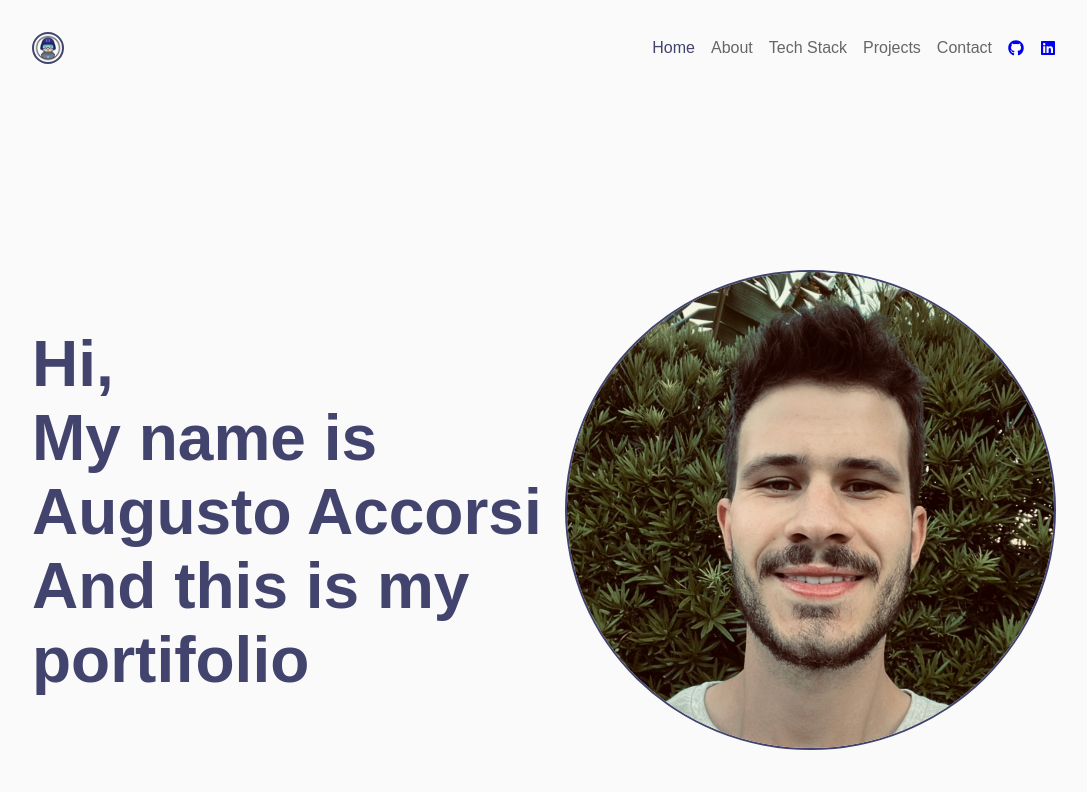
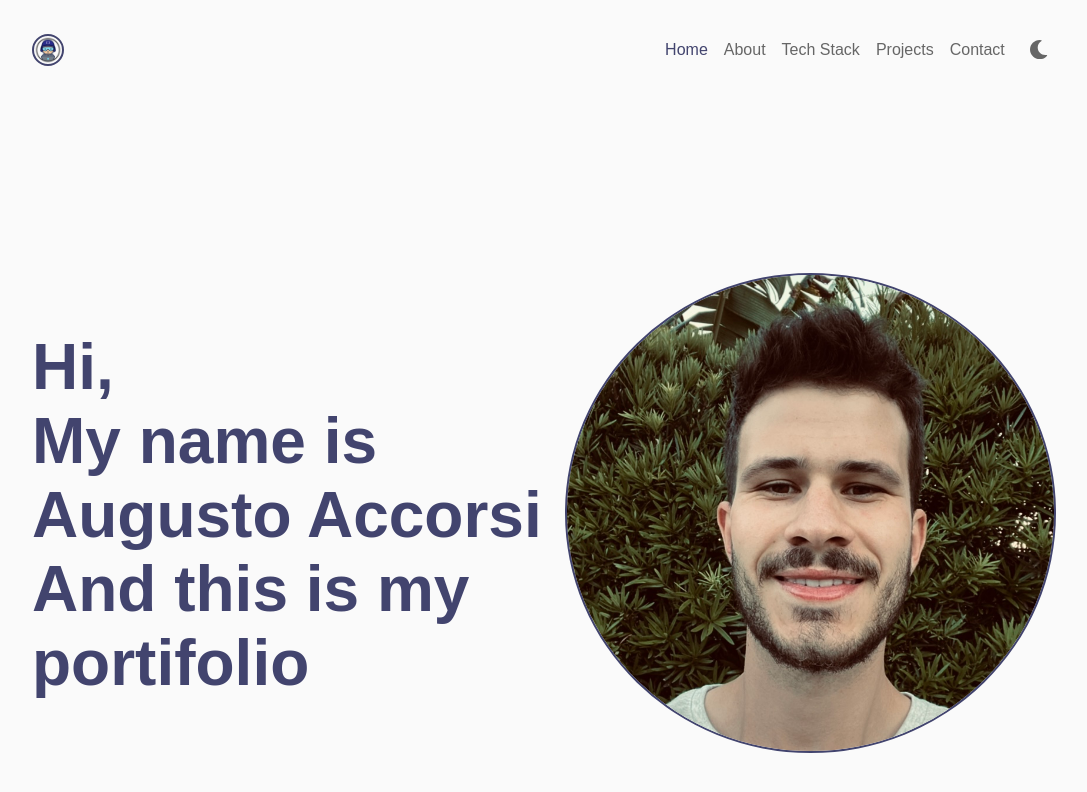
Before and after one commit to augustoaccorsi/portifolio, a React (Vite) app in the folder my-portfolio/: page / in a window 1280 px wide. Shown: the top 792 px of the page, without its empty margins (96-1183 px from the left). Built offline with nearby package versions, Linux system fonts and the light colour scheme; no server answers.

Commit message:
Add theme toggle

```diff
--- a/my-portfolio/src/components/Header/index.jsx
+++ b/my-portfolio/src/components/Header/index.jsx
@@ -9,12 +9,21 @@ import {
 import { FaGithub, FaLinkedin } from 'react-icons/fa';
 import { Outlet, useLocation } from 'react-router-dom';
 import { NavLink } from 'react-router-dom';
+import { useState } from 'react';
+import ThemeToggle from '../ThemeToggle';
 
 const Header = () => {
     const location = useLocation();
+    const [isDark, setIsDark] = useState(false);
 
     const isActiveRoute = (path) => {
         return location.pathname === path;
+    };
+
+    const handleThemeToggle = () => {
+        setIsDark(!isDark);
+        // Theme switching logic will be implemented later
+        console.log('Theme toggle clicked:', !isDark ? 'dark' : 'light');
     };
 
     return (
@@ -64,7 +73,8 @@ const Header = () => {
                                         <Link>Contact</Link>
                                     )}
                                 </NavLink>
-                                <NavLink
+                                <ThemeToggle isDark={isDark} onToggle={handleThemeToggle} />
+                                {/* <NavLink
                                     to="https://github.com/augustoaccorsi"
                                     target="_blank"
                                     rel="noopener noreferrer"
@@ -82,7 +92,7 @@ const Header = () => {
                                         {' '}
                                         <FaLinkedin />
                                     </Icon>
-                                </NavLink>
+                                </NavLink> */}
                             </NavButtons>
                         </div>
                     </div>
--- a/my-portfolio/src/components/Header/styles.js
+++ b/my-portfolio/src/components/Header/styles.js
@@ -62,6 +62,7 @@ export const SelectedLink = styled.a`
 `;
 
 export const Icon = styled.div`
+    color: ${(props) => props.theme['gray']};
     &:hover {
         cursor: pointer;
         color: ${(props) => props.theme['button-hover']};
--- /dev/null
+++ b/my-portfolio/src/components/ThemeToggle/index.jsx
@@ -0,0 +1,12 @@
+import { FaSun, FaMoon } from 'react-icons/fa';
+import { ToggleButton } from './styles';
+
+const ThemeToggle = ({ isDark, onToggle }) => {
+    return (
+        <ToggleButton onClick={onToggle} title={isDark ? 'Switch to light mode' : 'Switch to dark mode'}>
+            {isDark ? <FaSun /> : <FaMoon />}
+        </ToggleButton>
+    );
+};
+
+export default ThemeToggle;
--- /dev/null
+++ b/my-portfolio/src/components/ThemeToggle/styles.js
@@ -0,0 +1,24 @@
+import styled from 'styled-components';
+
+export const ToggleButton = styled.button`
+    background: none;
+    border: none;
+    border-radius: 8px;
+    padding: 0.5rem;
+    cursor: pointer;
+    display: flex;
+    align-items: center;
+    justify-content: center;
+    color: ${(props) => props.theme['gray']};
+    font-size: 1.2rem;
+    transition: color 0.2s ease;
+
+    &:hover {
+        color: ${(props) => props.theme['button-hover']};
+    }
+
+    &:focus {
+        outline: none;
+        outline-offset: 2px;
+    }
+`;
```
